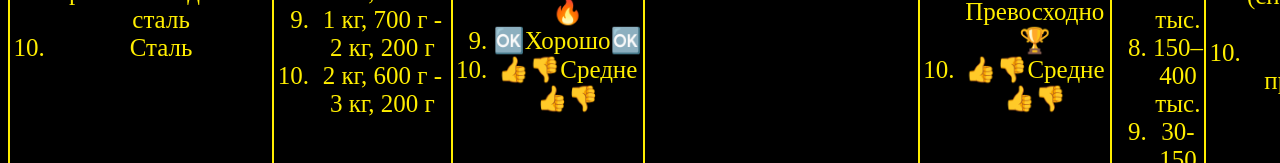
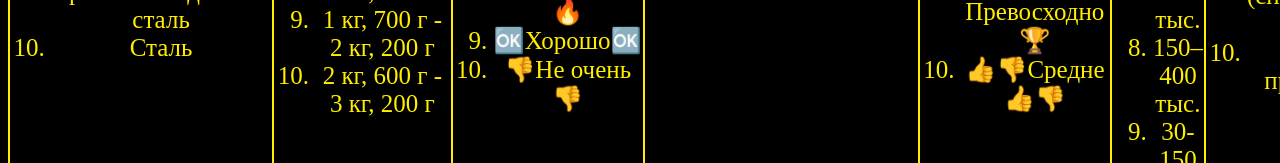
Before and after one commit to krypydenstvo-pixel/BikeTablePro, a plain HTML site: page index.html in a window 1280 px wide. Shown: the part 957-1120 px from the top of the page. Drawn offline with Linux system fonts and the light colour scheme.

Commit message:
быстрый комит

```diff
--- a/index.html
+++ b/index.html
@@ -66,7 +66,7 @@
                     <li>👍👎Средне👍👎</li>
                     <li>🔥Отлично🔥</li>
                     <li>🆗Хорошо🆗</li>
-                    <li>👍👎Средне👍👎</li>
+                    <li>👎Не очень👎</li>
             </td>
             <td>
                 <ol type="1" start="1">
```
